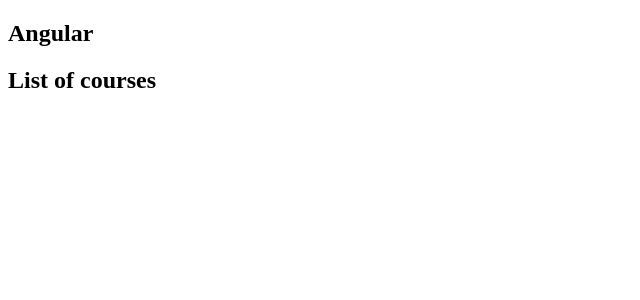
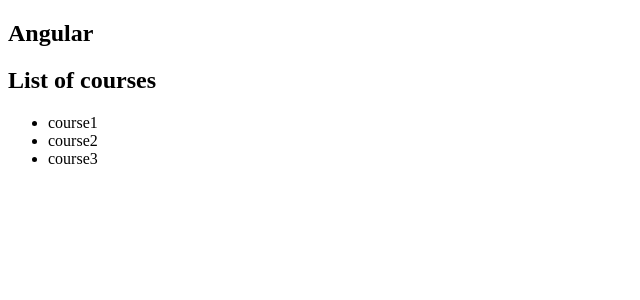
Before and after one commit to micodian/angularProject, an Angular app in the folder hello-world/: page / in a window 1280 px wide. Shown: the top 300 px of the page, without its empty margins (0-640 px from the left). Built offline with nearby package versions, Linux system fonts and the light colour scheme.

Commit message:
worked on using directives *ngFor to print out list

```diff
--- a/hello-world/src/app/courses.component.ts
+++ b/hello-world/src/app/courses.component.ts
@@ -4,12 +4,22 @@
 @Component({
     //add properties of this component
     //anywhere there is an element for courses, angular would render the template
+    //using string interpolation
     selector: 'courses',
-    template: '<h2>{{ title }}</h2>'
+    template: `
+    <h2>{{ title }}</h2>
+    <ul>
+        <li *ngFor = "let course of courses">
+            {{ course }}
+        </li>
+    </ul>
+
+    `
 
 
 })
 export class CoursesComponent{
     //adding a field
     title = "List of courses";
+    courses =["course1","course2","course3"];
 }
```
